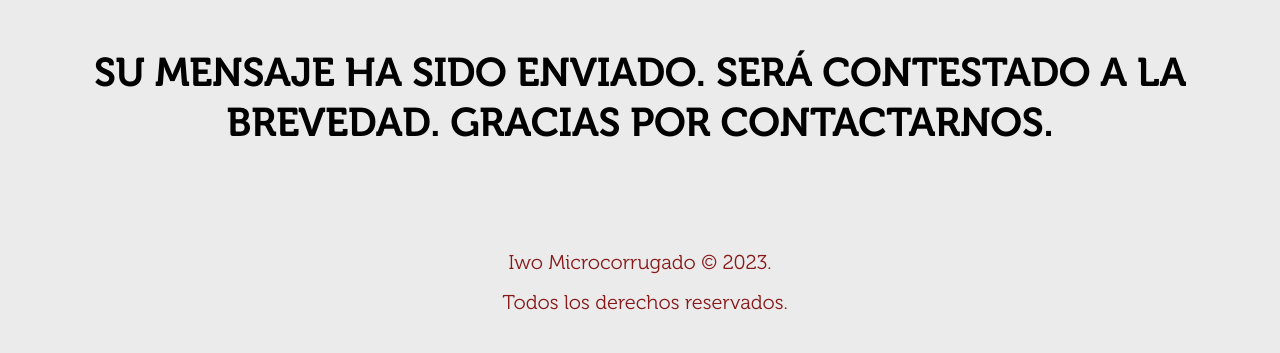
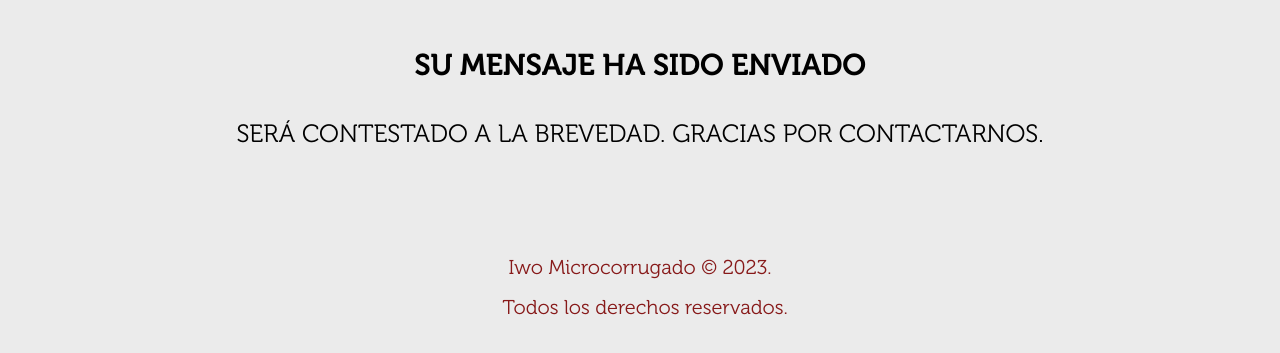
Before and after one commit to lucasgarcia85/Iwo_microcorrugados, a website: page thank-you.html in a window 1280 px wide. Shown: the part 165-518 px from the top of the page. Drawn offline with Linux system fonts and the light colour scheme.

Commit message:
mejora thankyou

```diff
--- a/assets/styles/scss/_thankyou.scss
+++ b/assets/styles/scss/_thankyou.scss
@@ -24,7 +24,12 @@ body{
 
     h1{
         text-align: center;
-        font-size: 4rem;
+        font-size: 3rem;
+    }
+    p{
+        text-align: center;
+        font-size: 2.5rem;
+        margin-top: 3rem;
     }
 }
 
--- a/thank-you.html
+++ b/thank-you.html
@@ -31,7 +31,8 @@
 <main>
     <section class="main-thankyou">
 
-        <h1>SU MENSAJE HA SIDO ENVIADO. SERÁ CONTESTADO A LA BREVEDAD. GRACIAS POR CONTACTARNOS.</h1>
+        <h1>SU MENSAJE HA SIDO ENVIADO</h1>
+        <p> SERÁ CONTESTADO A LA BREVEDAD. GRACIAS POR CONTACTARNOS.</p>
 
     </section>
 </main>
```
Also changed, not shown: assets/styles/css/main.css, 1 other file.
